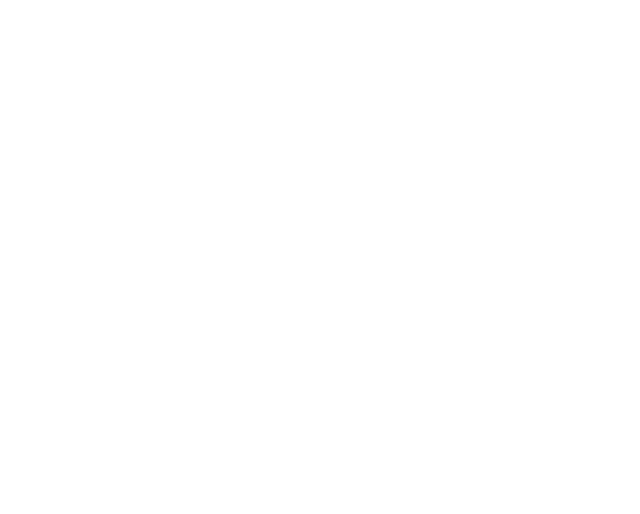
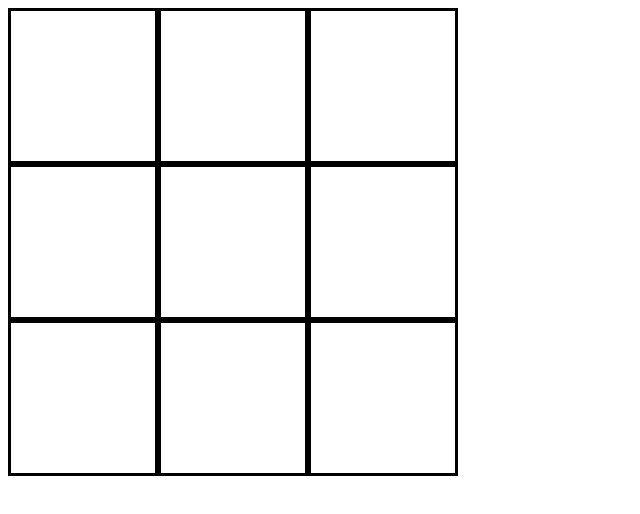
Before and after one commit to ImExtraPolite3/tic-tac-toe, a plain HTML site: page index.html in a window 1280 px wide. Shown: the whole page, without its empty margins (0-640 px from the left). Drawn offline with Linux system fonts and the light colour scheme.

Commit message:
create board

```diff
--- a/index.html
+++ b/index.html
@@ -8,8 +8,19 @@
 </head>
 <body>
   <div class="container">
+    <div class="board">
+      <div class="board-square"></div>
+      <div class="board-square"></div>
+      <div class="board-square"></div>
+      <div class="board-square"></div>
+      <div class="board-square"></div>
+      <div class="board-square"></div>
+      <div class="board-square"></div>
+      <div class="board-square"></div>
+      <div class="board-square"></div>
+    </div>
+  </div>
 
-  </div>
   <script src="game.js"></script>
 </body>
 </html>
--- a/style.css
+++ b/style.css
@@ -0,0 +1,9 @@
+.board {
+  display: grid;
+  grid-template-columns: repeat(3, 150px);
+}
+
+.board-square {
+  border: solid;
+  height: 150px;
+}
```
